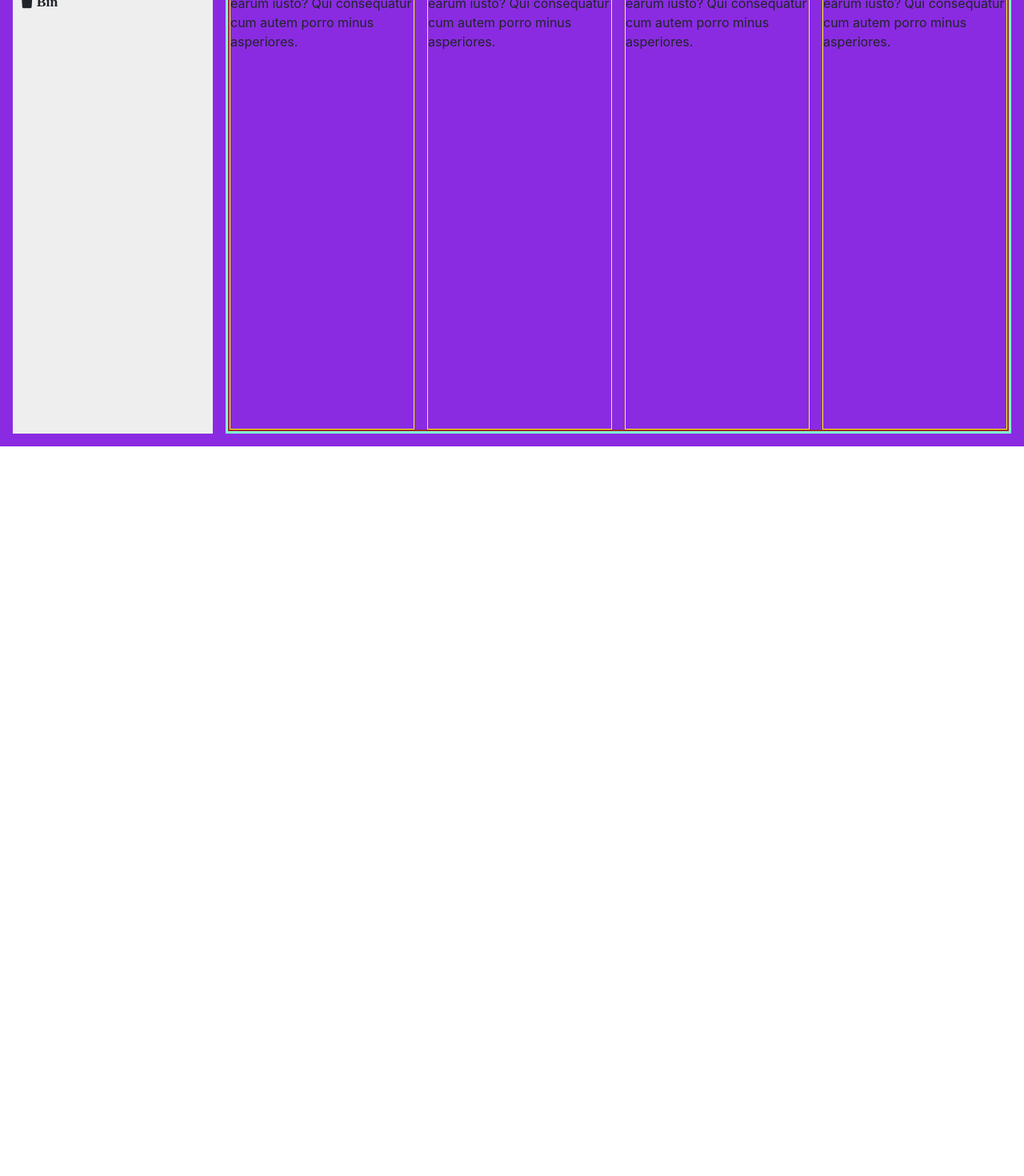
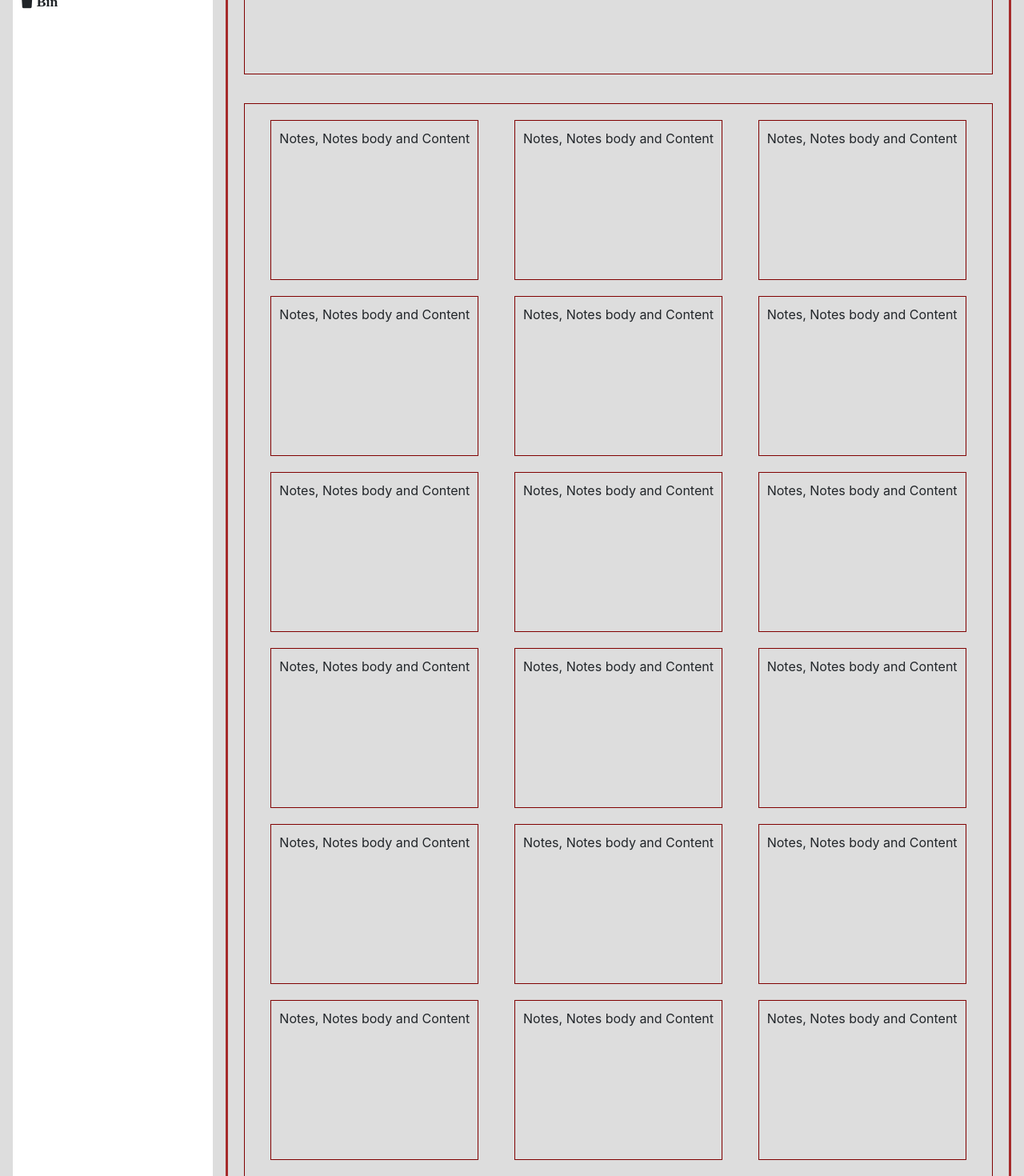
Before and after one commit to Loaki07/FundooNotesFrontEnd-React, a React (Create React App) app: page /test-page in a window 1280 px wide. Shown: the part 360-1830 px from the top of the page at 80% size. Before the commit the page ends 918 px from the top, so only its background shows below. Built offline with nearby package versions, Linux system fonts and the light colour scheme.

Commit message:
add: Created blue print for the dashboard layout using grid layout

```diff
--- a/src/components/pages/Dashboard.jsx
+++ b/src/components/pages/Dashboard.jsx
@@ -7,7 +7,76 @@ const Dashboard = () =>{
   return (
     <div className="dashboard-grid-container">
       <Header />
-      <Sidebar />
+      <div className="dashboard-body-container">
+        <Sidebar />
+        <div className="dashboard-notes-container">
+          <div className="create-note-form box1">
+            Create Note Form
+          </div>
+          <div className="db-disp-notes-cont box2">
+            <div className="note-boxes">
+              Notes, Notes body and Content
+            </div>
+            <div className="note-boxes">
+              Notes, Notes body and Content
+            </div>
+            <div className="note-boxes">
+              Notes, Notes body and Content
+            </div>
+            <div className="note-boxes">
+              Notes, Notes body and Content
+            </div>
+            <div className="note-boxes">
+              Notes, Notes body and Content
+            </div>
+            <div className="note-boxes">
+              Notes, Notes body and Content
+            </div>
+            <div className="note-boxes">
+              Notes, Notes body and Content
+            </div>
+            <div className="note-boxes">
+              Notes, Notes body and Content
+            </div>
+            <div className="note-boxes">
+              Notes, Notes body and Content
+            </div>
+            <div className="note-boxes">
+              Notes, Notes body and Content
+            </div>
+            <div className="note-boxes">
+              Notes, Notes body and Content
+            </div>
+            <div className="note-boxes">
+              Notes, Notes body and Content
+            </div>
+            <div className="note-boxes">
+              Notes, Notes body and Content
+            </div>
+            <div className="note-boxes">
+              Notes, Notes body and Content
+            </div>
+            <div className="note-boxes">
+              Notes, Notes body and Content
+            </div>
+            <div className="note-boxes">
+              Notes, Notes body and Content
+            </div>
+            <div className="note-boxes">
+              Notes, Notes body and Content
+            </div>
+            <div className="note-boxes">
+              Notes, Notes body and Content
+            </div>
+            <div className="note-boxes">
+              Notes, Notes body and Content
+            </div>
+            <div className="note-boxes">
+              Notes, Notes body and Content
+            </div>
+          </div>
+        </div>
+      </div>
     </div>
   )
 }
--- a/src/components/pages/test-page.jsx
+++ b/src/components/pages/test-page.jsx
@@ -11,21 +11,69 @@ const TestPage = () =>{
       <div className="dashboard-body-container">
         <Sidebar />
         <div className="dashboard-notes-container">
-          <div className="box1">
+          <div className="create-note-form box1">
             Create Note Form
           </div>
           <div className="db-disp-notes-cont box2">
             <div className="note-boxes">
-              Lorem ipsum dolor sit amet consectetur, adipisicing elit. Laudantium tempora voluptas earum iusto? Qui consequatur cum autem porro minus asperiores.
+              Notes, Notes body and Content
             </div>
             <div className="note-boxes">
-              Lorem ipsum dolor sit amet consectetur, adipisicing elit. Laudantium tempora voluptas earum iusto? Qui consequatur cum autem porro minus asperiores.
+              Notes, Notes body and Content
             </div>
             <div className="note-boxes">
-              Lorem ipsum dolor sit amet consectetur, adipisicing elit. Laudantium tempora voluptas earum iusto? Qui consequatur cum autem porro minus asperiores.
+              Notes, Notes body and Content
             </div>
             <div className="note-boxes">
-              Lorem ipsum dolor sit amet consectetur, adipisicing elit. Laudantium tempora voluptas earum iusto? Qui consequatur cum autem porro minus asperiores.
+              Notes, Notes body and Content
+            </div>
+            <div className="note-boxes">
+              Notes, Notes body and Content
+            </div>
+            <div className="note-boxes">
+              Notes, Notes body and Content
+            </div>
+            <div className="note-boxes">
+              Notes, Notes body and Content
+            </div>
+            <div className="note-boxes">
+              Notes, Notes body and Content
+            </div>
+            <div className="note-boxes">
+              Notes, Notes body and Content
+            </div>
+            <div className="note-boxes">
+              Notes, Notes body and Content
+            </div>
+            <div className="note-boxes">
+              Notes, Notes body and Content
+            </div>
+            <div className="note-boxes">
+              Notes, Notes body and Content
+            </div>
+            <div className="note-boxes">
+              Notes, Notes body and Content
+            </div>
+            <div className="note-boxes">
+              Notes, Notes body and Content
+            </div>
+            <div className="note-boxes">
+              Notes, Notes body and Content
+            </div>
+            <div className="note-boxes">
+              Notes, Notes body and Content
+            </div>
+            <div className="note-boxes">
+              Notes, Notes body and Content
+            </div>
+            <div className="note-boxes">
+              Notes, Notes body and Content
+            </div>
+            <div className="note-boxes">
+              Notes, Notes body and Content
+            </div>
+            <div className="note-boxes">
+              Notes, Notes body and Content
             </div>
           </div>
         </div>
--- a/src/styles/dashboard.scss
+++ b/src/styles/dashboard.scss
@@ -8,10 +8,59 @@
   text-decoration: none;
 }
 
-.dashboard-wrapper {
+.dashboard-grid-container {
+  display: grid;
+  grid-template-rows: 1fr;
+  grid-gap: 1em;
+}
+
+.dashboard-grid-container > div {
+  background: #ddd;
+  padding: 1em;
+}
+
+.dashboard-grid-container > div:nth-child(odd) {
+  background: blanchedalmond;
+}
+
+.dashboard-grid-container .dashboard-body-container {
+  display: grid;
+  grid-template-columns: 1fr 25fr;
+  grid-gap: 1em;
+  height: 100%;
+}
+
+.dashboard-grid-container .dashboard-body-container .dashboard-notes-container {
+  display: grid;
+  grid-template-rows: 1fr 5fr;
+  grid-gap: 1em;
+  padding: 10px;
+  border: 3px solid brown;
+}
+
+.create-note-form {
+  text-align: center;
+}
+
+.db-disp-notes-cont {
   display: flex;
-  width: 100%;
-  justify-content: stretch;
-  align-items: stretch;
-  height: 100vh;
+  flex-wrap: wrap;
+  border: 2px solid black;
+  justify-content: space-around;
+  align-items: flex-start;
+  max-width: 100%;
+  padding: 10px;
 }
+
+.box1,
+.box2,
+.note-boxes {
+  padding: 10px;
+  margin: 10px;
+  border: 1px solid maroon;
+}
+
+.note-boxes {
+  min-width: 100px;
+  min-height: 200px;
+}
--- a/src/styles/sidebar.scss
+++ b/src/styles/sidebar.scss
@@ -9,7 +9,7 @@ a:focus {
 #sidebar {
   min-width: 250px;
   max-width: 250px;
-  background: #eee;
+  background: #fff;
   clear: #000;
   transition: all 0.3s;
 }
--- a/src/styles/test-page.scss
+++ b/src/styles/test-page.scss
@@ -1,42 +1,51 @@
-.dashboard-grid-container {
-  display: grid;
-  grid-template-rows: 1fr;
-  grid-gap: 1em;
-}
+// .dashboard-grid-container {
+//   display: grid;
+//   grid-template-rows: 1fr;
+//   grid-gap: 1em;
+// }
 
-.dashboard-grid-container > div {
-  background: blueviolet;
-  padding: 1em;
-}
+// .dashboard-grid-container > div {
+//   background: #ddd;
+//   padding: 1em;
+// }
 
-.dashboard-grid-container > div:nth-child(odd) {
-  background: blanchedalmond;
-}
+// .dashboard-grid-container > div:nth-child(odd) {
+//   background: blanchedalmond;
+// }
 
-.dashboard-grid-container .dashboard-body-container {
-  display: grid;
-  grid-template-columns: 1fr 25fr;
-  grid-gap: 1em;
-  height: 100vh;
+// .dashboard-grid-container .dashboard-body-container {
+//   display: grid;
+//   grid-template-columns: 1fr 25fr;
+//   grid-gap: 1em;
+//   height: 100vh;
+// }
 
-}
+// .dashboard-grid-container .dashboard-body-container .dashboard-notes-container {
+//   display: grid;
+//   grid-template-rows: 1fr 5fr;
+//   grid-gap: 1em;
+//   padding: 10px;
+//   border: 3px solid brown;
+// }
 
-.dashboard-grid-container .dashboard-body-container .dashboard-notes-container {
-  display: grid;
-  grid-template-rows: 1fr 5fr;
-  grid-gap: 1em;
-  border: 3px solid aquamarine;
-}
+// .create-note-form {
+//   text-align: center;
+// }
 
-.dashboard-grid-container .dashboard-body-container .dashboard-notes-container .db-disp-notes-cont {
-  display: grid;
-  grid-template-columns: 1fr 1fr 1fr 1fr;
-  grid-gap: 1em;
-  border: 2px solid brown;
-}
+// .box1,
+// .box2,
+// .note-boxes {
+//   padding: 10px;
+//   margin: 10px;
+//   border: 1px solid maroon;
+// }
 
-.box1,
-.box2,
-.note-boxes {
-  border: 1px solid yellow;
-}
+// .db-disp-notes-cont {
+//   display: flex;
+//   flex-wrap: wrap;
+//   border: 2px solid black;
+//   justify-content: space-around;
+//   align-items: flex-start;
+//   max-width: 100%;
+//   padding: 10px;
+// }
```
